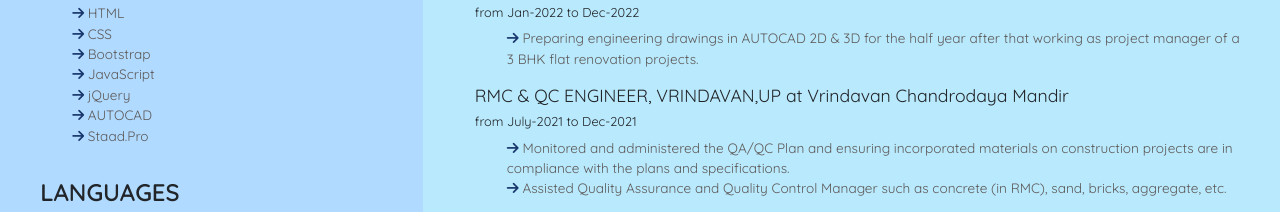
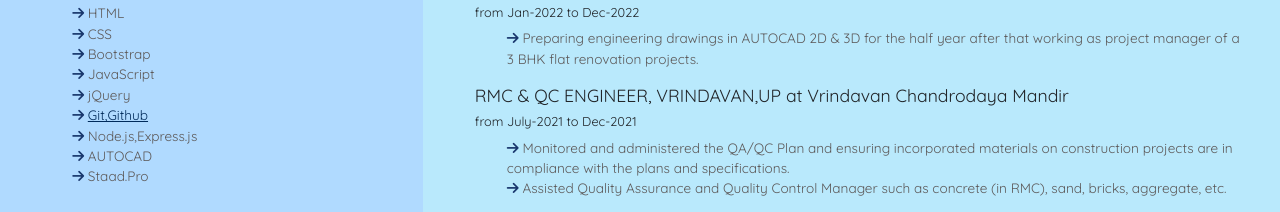
Before and after one commit to HKnitesh/Resume, a plain HTML site: page index.html in a window 1280 px wide. Shown: the part 524-736 px from the top of the page. Drawn offline with nearby package versions, Linux system fonts and the light colour scheme; a web font is replaced by a local one.

Commit message:
skill update

```diff
--- a/index.html
+++ b/index.html
@@ -54,6 +54,8 @@
                     <li><i class="fa fa-arrow-right"></i>  Bootstrap</li>
                     <li><i class="fa fa-arrow-right"></i>  JavaScript</li>
                     <li><i class="fa fa-arrow-right"></i>  jQuery</li>
+                    <li><i class="fa fa-arrow-right"></i>  <a href="https://github.com/HKnitesh">Git,Github</a></li>
+                    <li><i class="fa fa-arrow-right"></i>  Node.js,Express.js</li>
                     <li><i class="fa fa-arrow-right"></i>  AUTOCAD</li>
                     <li><i class="fa fa-arrow-right"></i>  Staad.Pro</li>
 
```
